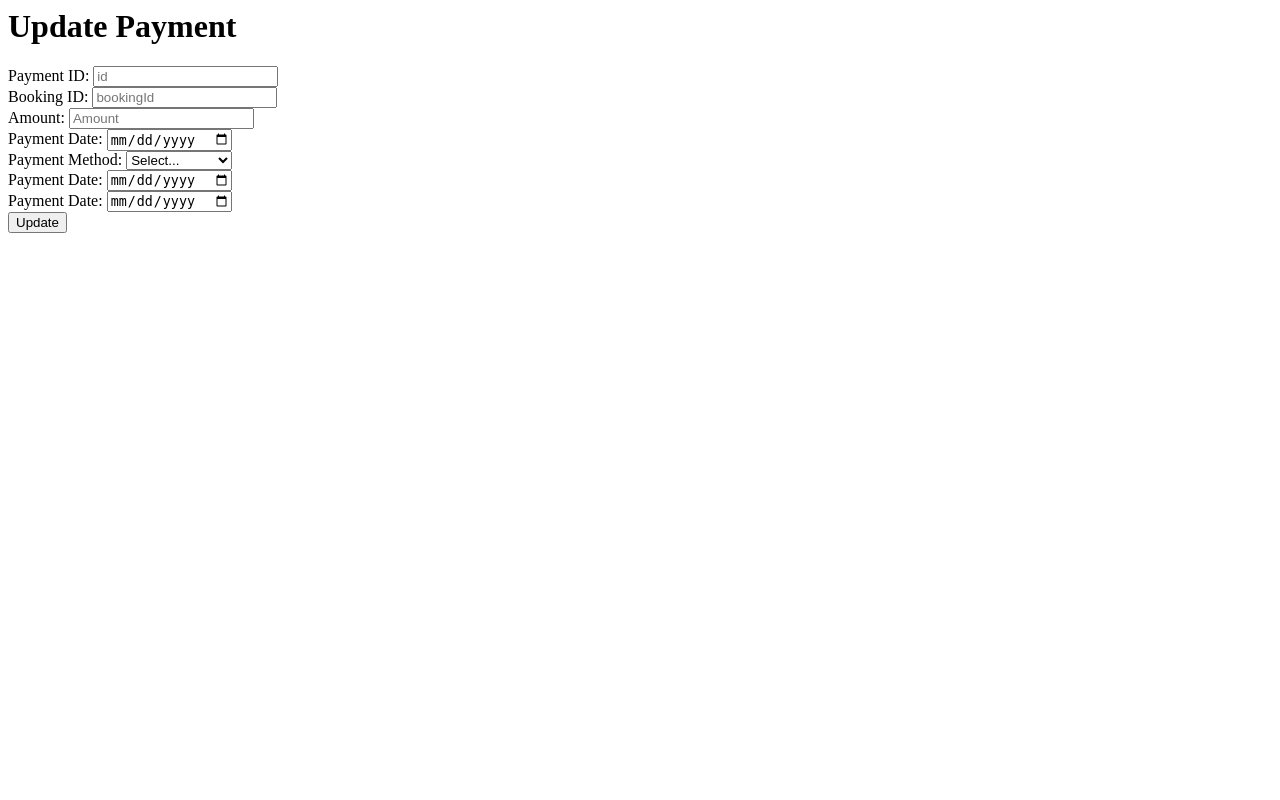
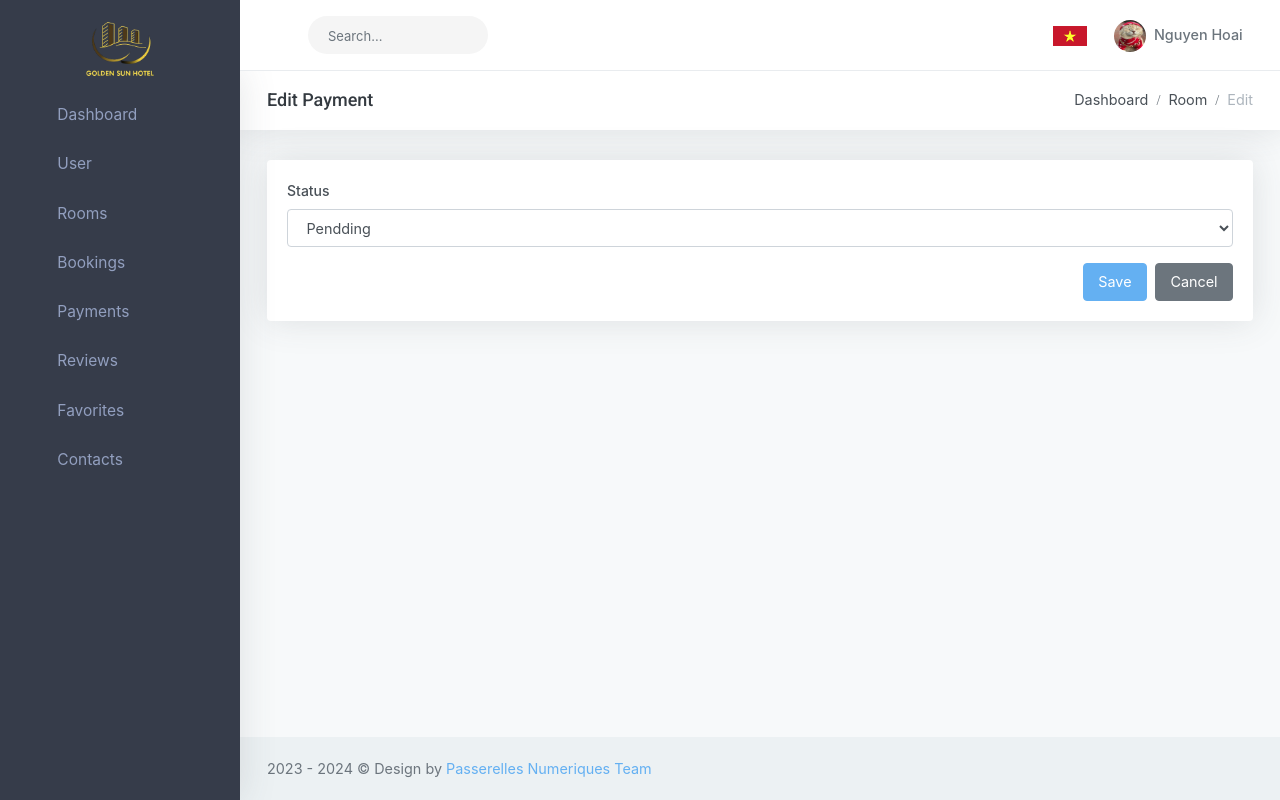
Before and after one commit to nguyenhoai0302/hotel_management, a PHP site: template views/admin/payments/edit.view.php in a window 1280 px wide. Run offline with PHP 8.4, Linux system fonts and the light colour scheme; the template is opened without the code that fills it, so the values that code supplies are empty; some web fonts are replaced.

Commit message:
fix code

```diff
--- a/views/admin/bookings/edit.view.php
+++ b/views/admin/bookings/edit.view.php
@@ -18,8 +18,8 @@ require 'views/admin/partials/header.view.php'
                             <div class="page-title-box">
                                 <div class="page-title-right">
                                     <ol class="breadcrumb m-0">
-                                        <li class="breadcrumb-item"><a href="javascript: void(0);">Dashboard</a></li>
-                                        <li class="breadcrumb-item"><a href="javascript: void(0);">Room</a></li>
+                                        <li class="breadcrumb-item"><a href="admin.php">Dashboard</a></li>
+                                        <li class="breadcrumb-item"><a href="admin.php?controller=bookings&action=list">Room</a></li>
                                         <li class="breadcrumb-item active">Edit</li>
                                     </ol>
                                 </div>
@@ -47,10 +47,8 @@ require 'views/admin/partials/header.view.php'
                                                         <option value="3" <?php if (isset($booking['status']) && $booking['status'] == 3) {
                                                                                 echo 'selected';
                                                                             } ?>>Rejected</option>
-
                                                     </select>
                                                 </div>
-
                                                 <div class="form-group text-right mb-0">
                                                     <button class="btn btn-primary waves-effect waves-light mr-1" type="submit" name="update">
                                                         Save
--- a/views/admin/bookings/list.view.php
+++ b/views/admin/bookings/list.view.php
@@ -34,9 +34,8 @@ require 'utils/utils.php';
                             <div class="page-title-box">
                                 <div class="page-title-right">
                                     <ol class="breadcrumb m-0">
-                                        <li class="breadcrumb-item"><a href="javascript: void(0);">Home</a></li>
-                                        <li class="breadcrumb-item"><a href="javascript: void(0);">Users</a></li>
-                                        <li class="breadcrumb-item active">List</li>
+                                        <li class="breadcrumb-item"><a href="admin.php">Dashboard</a></li>
+                                        <li class="breadcrumb-item active">Room</li>
                                     </ol>
                                 </div>
                                 <h4 class="page-title">List Bookings</h4>
--- a/views/admin/payments/edit.view.php
+++ b/views/admin/payments/edit.view.php
@@ -1,45 +1,85 @@
- <div class="container">
-     <h1>Update Payment</h1>
-     <form action="" method="">
+<?php
+require 'views/admin/partials/header.view.php'
+?>
+
+<body class="left-side-menu-dark topbar-light">
+    <div id="wrapper">
+        <?php
+        require 'views/admin/partials/topbar.view.php'
+        ?>
+        <?php
+        include 'views/admin/partials/sidebar.view.php';
+        ?>
+        <div class="content-page">
+            <div class="content">
+                <div class="container-fluid">
+                    <div class="row">
+                        <div class="col-12">
+                            <div class="page-title-box">
+                                <div class="page-title-right">
+                                    <ol class="breadcrumb m-0">
+                                        <li class="breadcrumb-item"><a href="admin.php">Dashboard</a></li>
+                                        <li class="breadcrumb-item"><a href="admin.php?controller=bookings&action=list">Room</a></li>
+                                        <li class="breadcrumb-item active">Edit</li>
+                                    </ol>
+                                </div>
+                                <h4 class="page-title">Edit Payment</h4>
+                            </div>
+                        </div>
+                    </div>
+                    <div class="row">
+                        <div class="col-12">
+                            <div class="card-box">
+
+                                <div class="row">
+                                    <div class="col-lg-12">
+                                        <div>
+                                            <form method="POST" action="#" class="parsley-examples" data-parsley-validate="" novalidate="" enctype="multipart/form-data">
                                                 <div class="form-group">
-             <label for="id">Payment ID:</label>
-             <input type="text" class="form-control" id="id" name="id" required placeholder="id" value="<?php echo $id['id']; ?>">
-         </div>
-         <div class="form-group">
-             <label for="bookingId">Booking ID:</label>
-             <input type="text" class="form-control" id="bookingId" name="bookingId" required placeholder="bookingId" value="<?php echo $bookingId['bookingId']; ?>">
-         </div>
-         <div class="form-group">
-             <label for="Amount">Amount:</label>
-             <input type="text" class="form-control" id="Amount" name="Amount" required placeholder="Amount" value="<?php echo $Amount['Amount']; ?>">
-         </div>
-         <div class="form-group">
-             <label for="paymentDate">Payment Date:</label>
-             <input type="date" class="form-control" id="paymentDate" name="paymentDate" required placeholder="paymentDate" value="<?php echo $paymentDate['paymentDate']; ?>">
-         </div>
-         <div class="form-group">
-             <label for="PaymentMethod">Payment Method:</label>
-             <select class="form-control" id="PaymentMethod" name="PaymentMethod" required>
-                 <option value="">Select...</option>
-                 <option value="creditCard" <?php if (isset($PaymentMethod['PaymentMethod']) && $PaymentMethod['PaymentMethod'] == '1') {
+                                                    <label for="exampleSelect1">Status</label>
+                                                    <select class="form-control" id="status" name="status">
+                                                        <option value="1" <?php if (isset($booking['status']) && $booking['status'] == 1) {
                                                                                 echo 'selected';
-                                            } ?>>Credit Card</option>
-                 <option value="paypal" <?php if (isset($PaymentMethod['PaymentMethod']) && $PaymentMethod['PaymentMethod'] == '1') {
+                                                                            } ?>>Pendding</option>
+                                                        <option value="2" <?php if (isset($booking['status']) && $booking['status'] == 2) {
                                                                                 echo 'selected';
-                                        } ?>>PayPal</option>
-                 <option value="bankTransfer" <?php if (isset($PaymentMethod['PaymentMethod']) && $PaymentMethod['PaymentMethod'] == '1') {
+                                                                            } ?>>Approved</option>
+                                                        <option value="3" <?php if (isset($booking['status']) && $booking['status'] == 3) {
                                                                                 echo 'selected';
-                                                } ?>>Bank Transfer</option>
+                                                                            } ?>>Rejected</option>
                                                     </select>
                                                 </div>
-         <div class="form-group">
-             <label for="updated_at">Payment Date:</label>
-             <input type="date" class="form-control" id="updated_at" name="updated_at" required placeholder="updated_at" value="<?php echo $updatedAt['updated_at']; ?>">
+                                                <div class="form-group text-right mb-0">
+                                                    <button class="btn btn-primary waves-effect waves-light mr-1" type="submit" name="update">
+                                                        Save
+                                                    </button>
+                                                    <button type="reset" class="btn btn-secondary waves-effect">
+                                                        Cancel
+                                                    </button>
                                                 </div>
-         <div class="form-group">
-             <label for="created_at">Payment Date:</label>
-             <input type="date" class="form-control" id="created_at" name="created_at" required placeholder="created_at" value="<?php echo $createdAt['created_at']; ?>">
-         </div>
-         <button type="submit" class="btn btn-primary">Update</button>
+
                                             </form>
                                         </div>
+                                    </div>
+                                </div>
+                            </div>
+                        </div>
+                    </div>
+                </div>
+            </div>
+            <?php include 'views/admin/partials/footer.view.php'; ?>
+
+        </div>
+    </div>
+    <!-- Vendor js -->
+    <script src="assets/admin/js/vendor.min.js"></script>
+    <!-- App js -->
+    <script src="assets/admin/js/app.min.js"></script>
+
+    <!-- Plugins js -->
+    <script src="assets/admin/libs/dropify/dropify.min.js"></script>
+    <!-- Init js-->
+    <script src="assets/admin/js/pages/form-fileuploads.init.js"></script>
+</body>
+
+</html>
--- a/views/web/partials/header.view.php
+++ b/views/web/partials/header.view.php
@@ -15,8 +15,6 @@
     <?php include("./assets/web/css/home.css.php")?>
     <?php include("./assets/web/css/about.css.php")?>
     <?php include("./assets/web/css/room.css.php")?>
-
-
 
 </head>
 <body>
--- a/views/web/rooms/detail.view.php
+++ b/views/web/rooms/detail.view.php
@@ -1,4 +1,4 @@
-<?php include_once("../../../views/home/partials/header.views.php") ?>
+
 <!DOCTYPE html>
 <html lang="en">
 
@@ -9,7 +9,7 @@
     <link href="https://cdn.jsdelivr.net/npm/bootstrap@5.0.2/dist/css/bootstrap.min.css" rel="stylesheet" integrity="sha384-EVSTQN3/azprG1Anm3QDgpJLIm9Nao0Yz1ztcQTwFspd3yD65VohhpuuCOmLASjC" crossorigin="anonymous">
     <script src="https://cdn.jsdelivr.net/npm/bootstrap@5.0.2/dist/js/bootstrap.bundle.min.js" integrity="sha384-MrcW6ZMFYlzcLA8Nl+NtUVF0sA7MsXsP1UyJoMp4YLEuNSfAP+JcXn/tWtIaxVXM" crossorigin="anonymous"></script>
     <link rel="stylesheet" href="https://cdnjs.cloudflare.com/ajax/libs/font-awesome/6.4.2/css/all.min.css">
-    <?php include_once("../../../assets/css/detail.css.php") ?>
+    <?php include_once("") ?>
 </head>
 <body>
     <div class="container">
@@ -152,4 +152,3 @@
     </div>
 </body>
 </html>
-<?php include_once("../../../views/home/partials/footer.views.php") ?>
--- a/views/web/rooms/personal_information.view.php
+++ b/views/web/rooms/personal_information.view.php
@@ -1,4 +1,4 @@
-<?php include_once("../partials/header.views.php") ?>
+
 <!DOCTYPE html>
 <html lang="en">
 <head>
@@ -7,7 +7,6 @@
     <title>Personal information</title>
     <link href="https://cdn.jsdelivr.net/npm/bootstrap@5.0.2/dist/css/bootstrap.min.css" rel="stylesheet" integrity="sha384-EVSTQN3/azprG1Anm3QDgpJLIm9Nao0Yz1ztcQTwFspd3yD65VohhpuuCOmLASjC" crossorigin="anonymous">
     <script src="https://cdn.jsdelivr.net/npm/bootstrap@5.0.2/dist/js/bootstrap.bundle.min.js" integrity="sha384-MrcW6ZMFYlzcLA8Nl+NtUVF0sA7MsXsP1UyJoMp4YLEuNSfAP+JcXn/tWtIaxVXM" crossorigin="anonymous"></script>
-    <?php include_once("../../../assets/css/personal_information.css.php") ?>
 </head>
 <body>
     <form action="">
@@ -96,4 +95,3 @@
     </form>
 </body>
 </html>
-<?php include_once("../partials/footer.views.php") ?>
--- a/views/web/rooms/profile.view.php
+++ b/views/web/rooms/profile.view.php
@@ -1,4 +1,4 @@
-<?php include_once("../partials/header.views.php") ?>
+
 <!DOCTYPE html>
 <html lang="en">
 <head>
@@ -7,7 +7,7 @@
     <title>Profile</title>
     <link href="https://cdn.jsdelivr.net/npm/bootstrap@5.0.2/dist/css/bootstrap.min.css" rel="stylesheet" integrity="sha384-EVSTQN3/azprG1Anm3QDgpJLIm9Nao0Yz1ztcQTwFspd3yD65VohhpuuCOmLASjC" crossorigin="anonymous">
     <script src="https://cdn.jsdelivr.net/npm/bootstrap@5.0.2/dist/js/bootstrap.bundle.min.js" integrity="sha384-MrcW6ZMFYlzcLA8Nl+NtUVF0sA7MsXsP1UyJoMp4YLEuNSfAP+JcXn/tWtIaxVXM" crossorigin="anonymous"></script>
-    <?php include_once("../../../assets/css/profile_home_page.css.php") ?>
+    <?php include_once("") ?>
 </head>
 <body>
     <form action="" method="">
@@ -45,4 +45,3 @@
     </form>
 </body>
 </html>
-<?php include_once("../partials/footer.views.php") ?>
```
Also changed, not shown: controllers/admin/PaymentController.php (+14 -20 lines), views/admin/payments/list.view.php (+141 -0 lines), views/web/rooms/history_booking.view.php (+4 -7 lines). Lines whose indentation alone changed are shown as unchanged.
